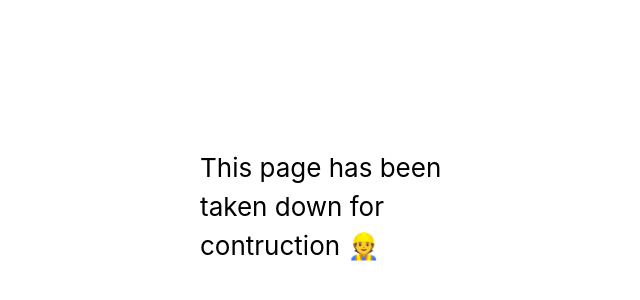
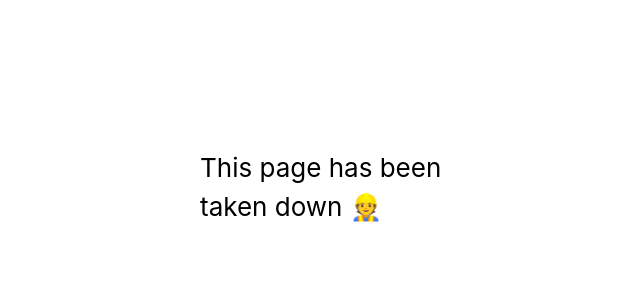
Before and after one commit to dmorton2297/dam2023, a Next.js app: page / in a window 1280 px wide. Shown: the part 172-472 px from the top of the page, without its empty margins (290-930 px from the left). Built offline with nearby package versions, Linux system fonts and the light colour scheme.

Commit message:
Maintain mode

```diff
--- a/pages/_app.tsx
+++ b/pages/_app.tsx
@@ -14,7 +14,7 @@ function MyApp({ Component, pageProps }: AppProps) {
         fontSize: 26,
       }}
     >
-      This page has been taken down for contruction 👷
+      This page has been taken down 👷
     </h1>
   );
 }
```
